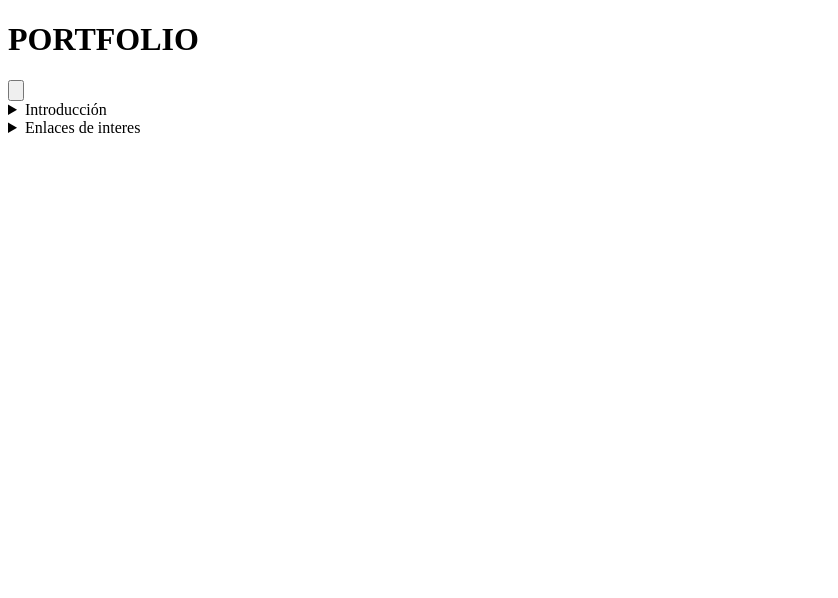
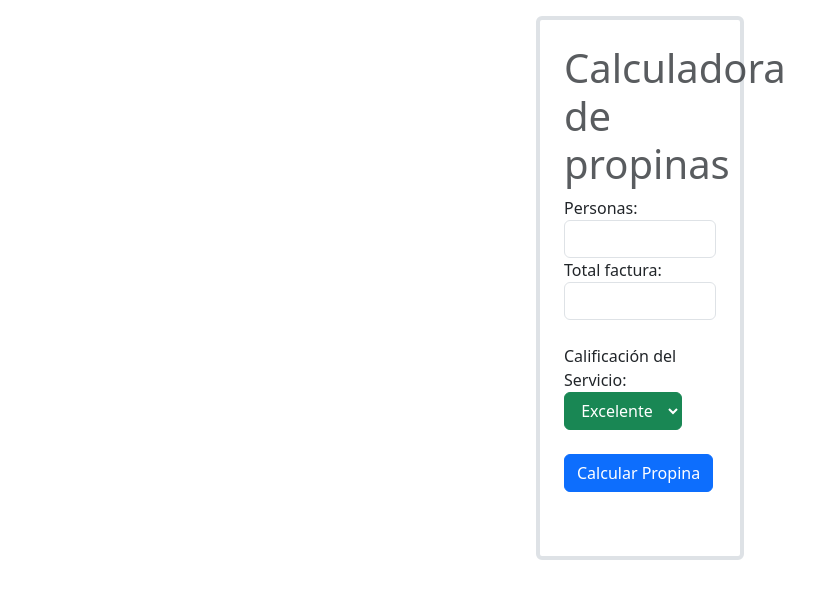
Before and after one commit to AriveroM/paginaIndex, a plain HTML site: page webAppEnBlanc/index.html in a window 1280 px wide. Shown: the whole page, without its empty margins (0-838 px from the left). Drawn offline with nearby package versions, Linux system fonts and the light colour scheme.

Commit message:
Add files via upload

```diff
--- a/webAppEnBlanc/index.html
+++ b/webAppEnBlanc/index.html
@@ -1,25 +1,99 @@
 <!DOCTYPE html>
 <html>
-<link rel="stylesheet" href="css/index.css">
-<head>
- <title>CSS Selector Practice</title>
-</head>
-</head>
-<body id="introduccion">
-  <div>
-    <h1 id="Titulo">PORTFOLIO</h1>
-  </div>
-  <div class="umbre">
-    <input type="button" onclick="window.location.href='Pagina2.html'" id="umbrella">
-  </div>
-<div class="caja">
-<details>
-  <summary>Introducción</summary>
- </details>
-</div>
- <details>
-  <summary>Enlaces de interes</summary>
-  <h4> </h4>
- </details>
-</body>
+
+  <head>
+    <title>Parcel Sandbox</title>
+    <meta charset="UTF-8" />
+    <link rel="stylesheet" href="https://cdn.jsdelivr.net/npm/bootstrap@5.3.2/dist/css/bootstrap.rtl.min.css" integrity="sha384-nU14brUcp6StFntEOOEBvcJm4huWjB0OcIeQ3fltAfSmuZFrkAif0T+UtNGlKKQv" crossorigin="anonymous">
+  </head>
+
+  <body class="m-3">
+    <script>
+      function cambiarClase() {
+        let serviColor = document.getElementById("servicio");
+        let valor = serviColor.value;
+        let claseNueva;
+
+        switch (valor) {
+          case "excelente":
+            claseNueva = "btn-success";
+            break;
+          case "regular":
+            claseNueva = "btn-warning";
+            break;
+          case "malo":
+            claseNueva = "btn-danger";
+            break;
+        }
+
+        serviColor.className = "btn " + claseNueva + " dropdown-toggle";
+      }
+
+    </script>
+    <script>
+      function calcularPropina() {
+
+        let servi = document.getElementById("servicio").value;
+        let pers = document.getElementById("personas").value;
+        let cuenta = document.getElementById("cuenta").value;
+        let propina;
+        let porcentaje;
+
+        if (confirm("estas seguro?") == true) {
+          if (servi === "excelente") {
+            porcentaje = 0.1;
+
+          } else if (servi === "regular") {
+            porcentaje = 0.05;
+          } else {
+            porcentaje = 0;
+            propina = 0.5;
+            document.getElementById("propina ").innerHTML.value = propina;
+            return propina;
+          }
+
+          if (servi === "excelente" || servi === "regular") {
+            propina = (porcentaje * cuenta) / pers;
+            document.getElementById("resultado").innerHTML = "Propina por persona: " + propina + " euros";
+            let clase = document.getElementById("resultado");
+            clase.className = "p-3 bg-info bg-opacity-10 border border-info rounded";
+            return propina;
+          }
+
+        } else {
+          return false;
+        }
+
+
+      }
+
+    </script>
+    <div class="col-2 mx-auto p-2 border border-4 rounded p-4">
+      <h1 class="text-body-secondary">
+        Calculadora de propinas
+      </h1>
+      <form id="calculator-form">
+        <label for="num-comensales">Personas:</label>
+        <input class="form-control" type="number" id="personas" name="personas" required>
+        <label for="total-cuenta">Total factura:</label>
+        <input class="form-control" type="number" id="cuenta" name="totalCuenta" required>
+        </br>
+        <label for="servicio">Calificación del Servicio:</label>
+        <select id="servicio" name="servicio" class="btn btn-success dropdown-toggle" required onchange="cambiarClase()">
+          <option value="excelente" class="dropdown-item">Excelente</option>
+          <option value="regular" class="dropdown-item">Regular</option>
+          <option value="malo" class="dropdown-item">Malo</option>
+        </select>
+      </form>
+      </br>
+      <button type="button" onclick="calcularPropina()" class="btn btn-primary">Calcular Propina</button>
+      </br>
+      </br>
+      <div id="resultado" class="mx-auto p-2" </div>
+        </form>
+
+      </div>
+
+  </body>
+
 </html>
```
